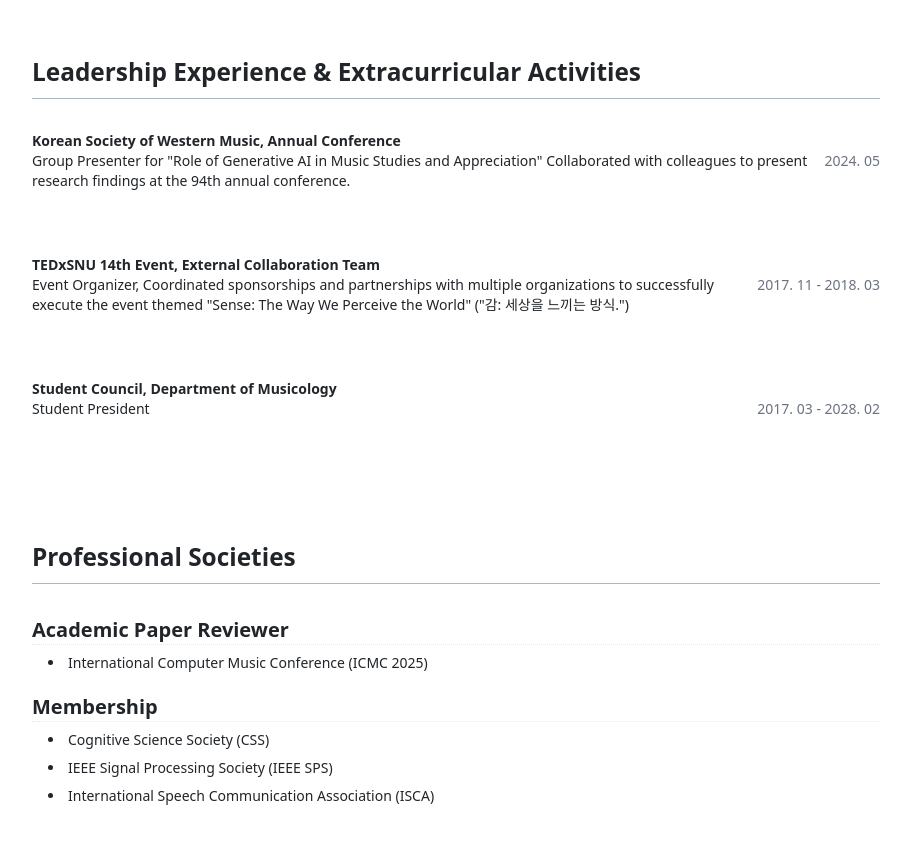
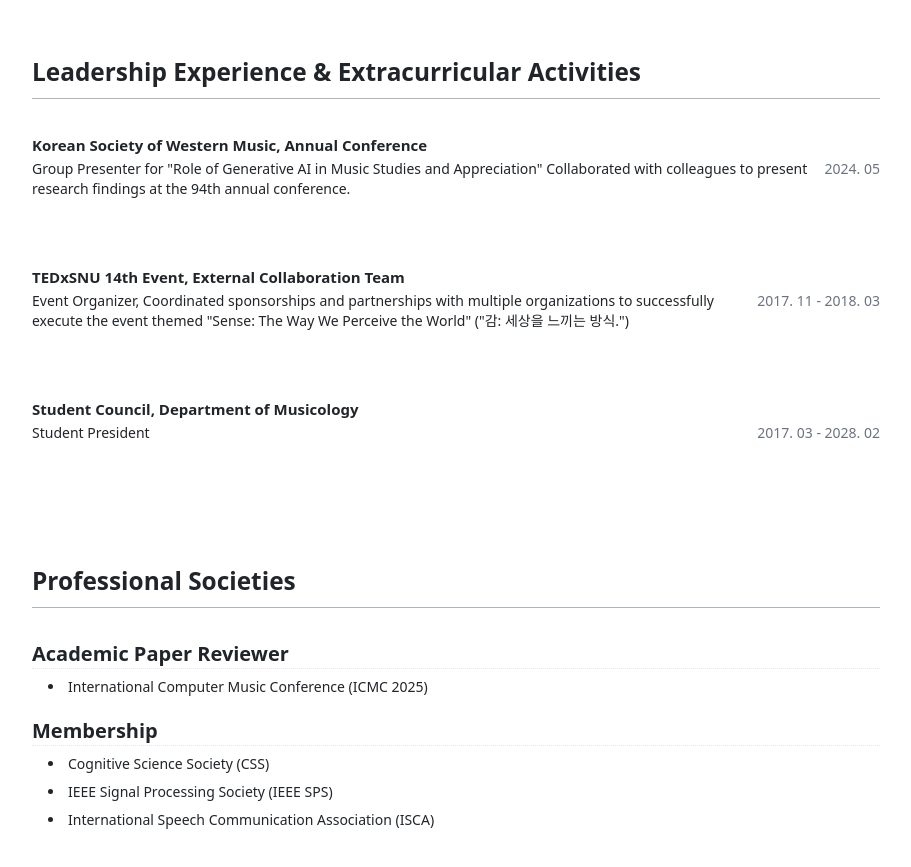
Before and after one commit to Haessun/portfolio, a Next.js app: page / in a window 1280 px wide. Shown: the part 2200-3067 px from the top of the page, without its empty margins (184-1095 px from the left). Built offline with nearby package versions, Linux system fonts and the light colour scheme.

Commit message:
fix leadership.tsx font, align

```diff
--- a/src/components/LeadershipExperience/LeadershipExperienceItem.tsx
+++ b/src/components/LeadershipExperience/LeadershipExperienceItem.tsx
@@ -3,11 +3,11 @@ import { LeadershipExperienceProps } from "@/types";
 const LeadershipExperienceItem = ({ name, lecture, period }: LeadershipExperienceProps) => {
   return (
     <div className="flex flex-col mb-2 text-sm">
-      <h5 className="text-sm">{lecture}</h5>
+      <h5 style={{ fontSize: '15px' }}>{lecture}</h5>
 
-      <div className="flex justify-between items-start w-full gap-4">
+      <div className="grid grid-cols-[1fr_auto] gap-4 w-full">
         <span className="break-words">{name}</span>
-        <span className="text-gray-500 whitespace-nowrap flex-shrink-0">
+        <span className="text-gray-500 whitespace-nowrap">
           {period.length === 1 ? period[0] : `${period[0]} - ${period[1]}`}
         </span>
       </div>
```
